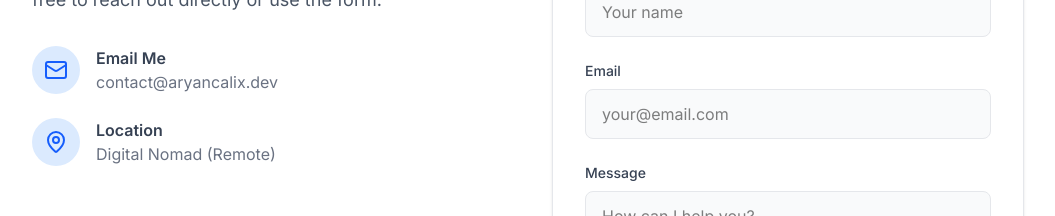
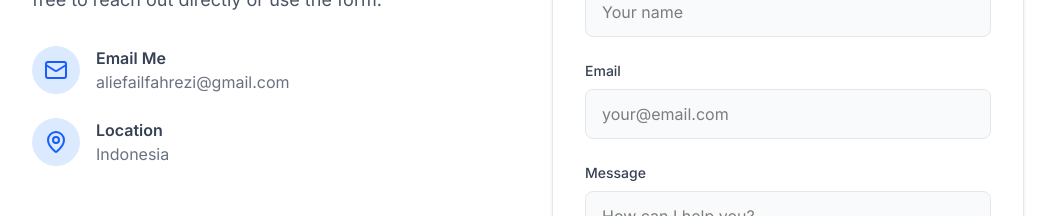
Before and after one commit to AryanCalix/Portofolio, a Next.js app: page /contact in a window 1280 px wide. Shown: the part 282-498 px from the top of the page, without its empty margins (112-1167 px from the left). Built offline with nearby package versions, Linux system fonts and the light colour scheme.

Commit message:
Update contact email to aliefailfahrezi@gmail.com and location to Indonesia

```diff
--- a/app/contact/page.tsx
+++ b/app/contact/page.tsx
@@ -27,7 +27,7 @@ export default function ContactPage() {
                             </div>
                             <div>
                                 <h3 className="font-semibold">Email Me</h3>
-                                <p className="text-gray-500 dark:text-gray-400">contact@aryancalix.dev</p>
+                                <p className="text-gray-500 dark:text-gray-400">aliefailfahrezi@gmail.com</p>
                             </div>
                         </div>
 
@@ -37,7 +37,7 @@ export default function ContactPage() {
                             </div>
                             <div>
                                 <h3 className="font-semibold">Location</h3>
-                                <p className="text-gray-500 dark:text-gray-400">Digital Nomad (Remote)</p>
+                                <p className="text-gray-500 dark:text-gray-400">Indonesia</p>
                             </div>
                         </div>
                     </div>
--- a/components/Footer.tsx
+++ b/components/Footer.tsx
@@ -21,7 +21,7 @@ export function Footer() {
                         <Linkedin className="h-5 w-5" />
                         <span className="sr-only">LinkedIn</span>
                     </a>
-                    <a href="mailto:contact@aryancalix.dev" className="text-gray-500 hover:text-red-500 dark:text-gray-400 dark:hover:text-red-500 transition-colors">
+                    <a href="mailto:aliefailfahrezi@gmail.com" className="text-gray-500 hover:text-red-500 dark:text-gray-400 dark:hover:text-red-500 transition-colors">
                         <Mail className="h-5 w-5" />
                         <span className="sr-only">Email</span>
                     </a>
```
